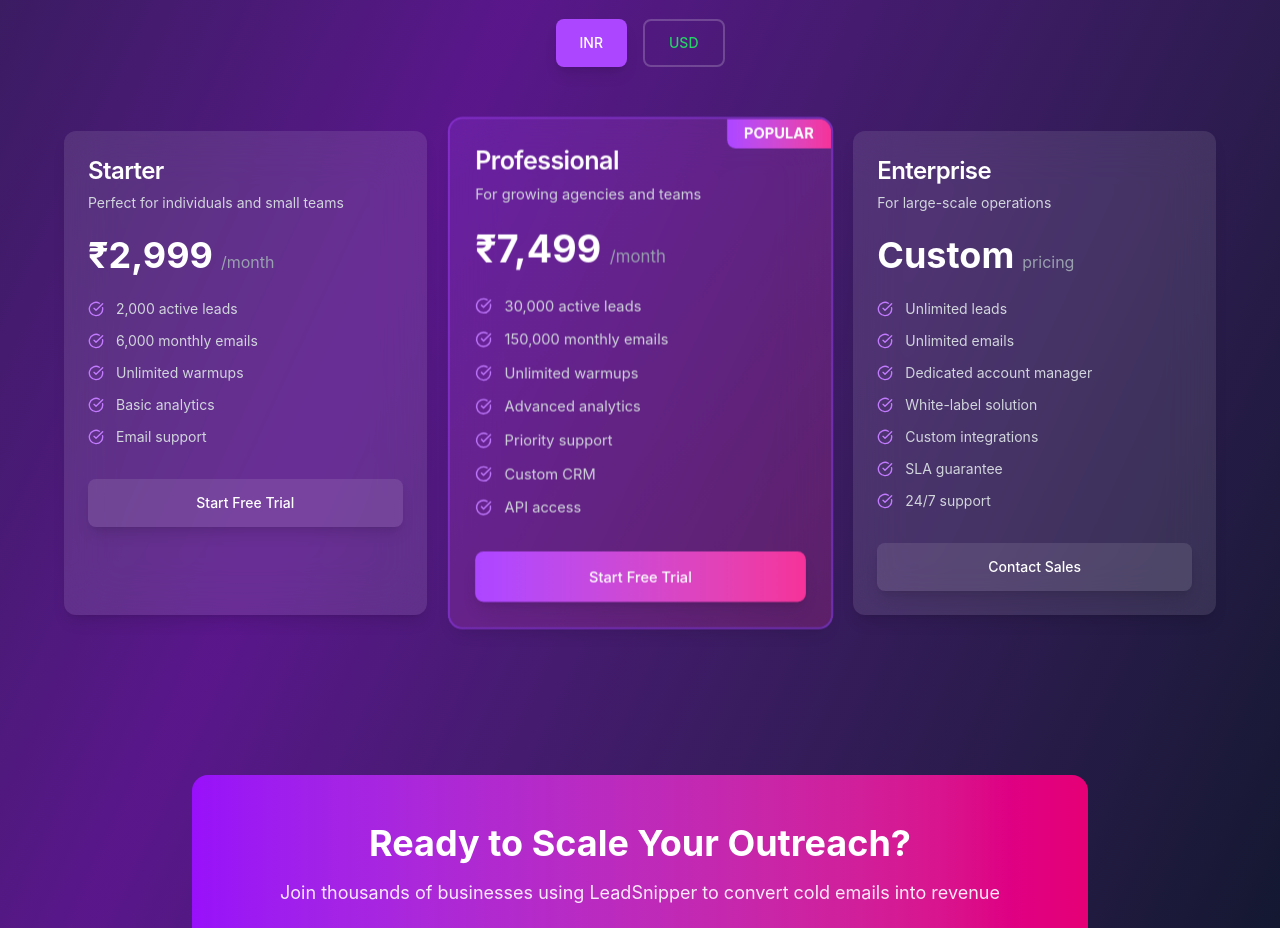
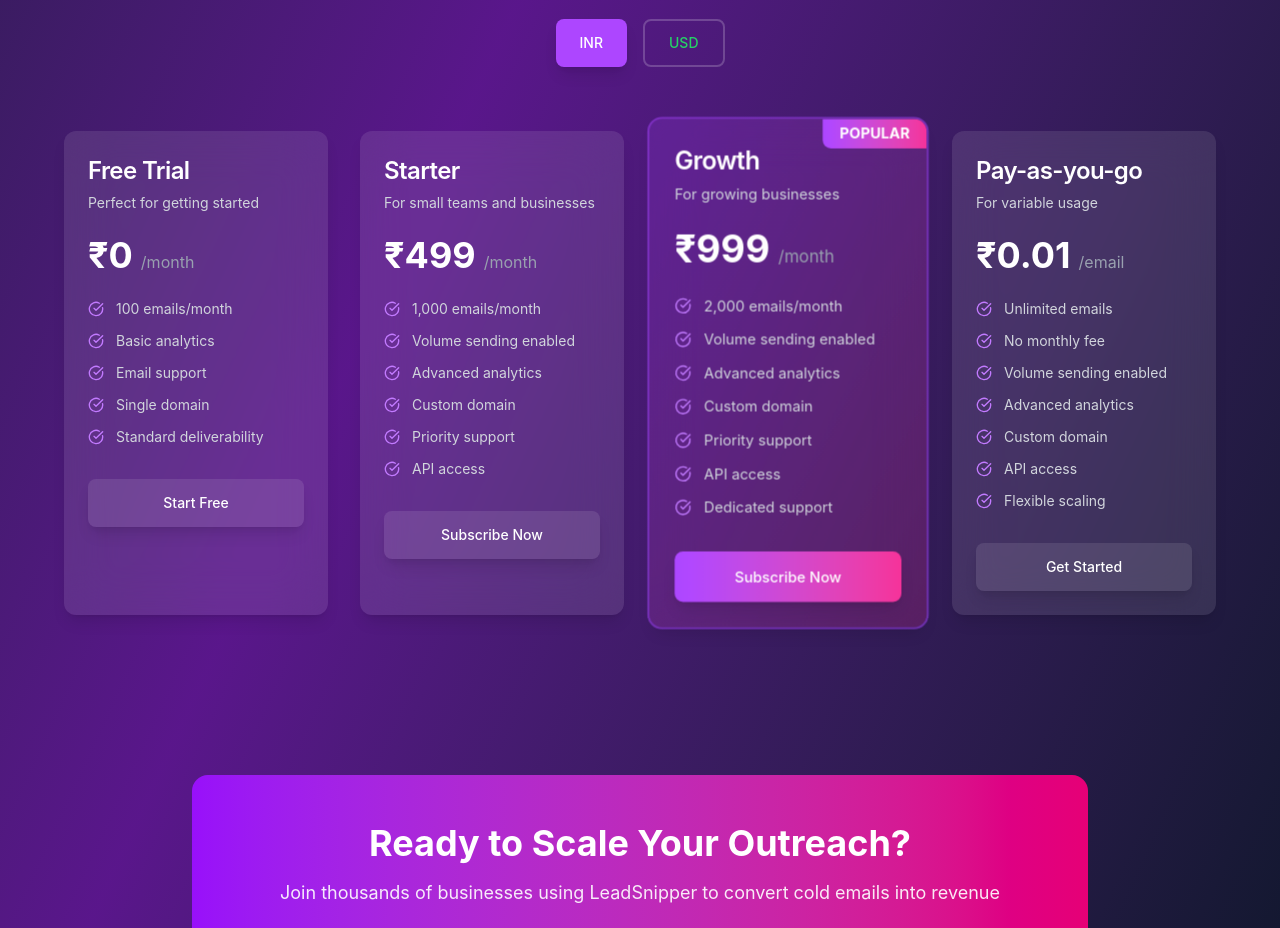
Before and after one commit to TotalAds/totalads-landing-page, a Next.js app: page /bulk-email-service in a window 1280 px wide. Shown: the part 1640-2568 px from the top of the page. Built offline with nearby package versions, Linux system fonts and the light colour scheme.

Commit message:
landing changes

```diff
--- a/pages/bulk-email-service.tsx
+++ b/pages/bulk-email-service.tsx
@@ -101,52 +101,68 @@ export default function BulkEmailService() {
 
   const pricingPlans = [
     {
-      name: "Starter",
-      description: "Perfect for individuals and small teams",
-      price: currency === "INR" ? "₹2,999" : "$39",
+      name: "Free Trial",
+      description: "Perfect for getting started",
+      price: currency === "INR" ? "₹0" : "Free",
       period: "/month",
       features: [
-        "2,000 active leads",
-        "6,000 monthly emails",
-        "Unlimited warmups",
+        "100 emails/month",
         "Basic analytics",
         "Email support",
+        "Single domain",
+        "Standard deliverability",
       ],
-      cta: "Start Free Trial",
+      cta: "Start Free",
       highlighted: false,
     },
     {
-      name: "Professional",
-      description: "For growing agencies and teams",
-      price: currency === "INR" ? "₹7,499" : "$94",
+      name: "Starter",
+      description: "For small teams and businesses",
+      price: currency === "INR" ? "₹499" : "$6",
       period: "/month",
       features: [
-        "30,000 active leads",
-        "150,000 monthly emails",
-        "Unlimited warmups",
+        "1,000 emails/month",
+        "Volume sending enabled",
         "Advanced analytics",
+        "Custom domain",
         "Priority support",
-        "Custom CRM",
         "API access",
       ],
-      cta: "Start Free Trial",
+      cta: "Subscribe Now",
+      highlighted: false,
+    },
+    {
+      name: "Growth",
+      description: "For growing businesses",
+      price: currency === "INR" ? "₹999" : "$12",
+      period: "/month",
+      features: [
+        "2,000 emails/month",
+        "Volume sending enabled",
+        "Advanced analytics",
+        "Custom domain",
+        "Priority support",
+        "API access",
+        "Dedicated support",
+      ],
+      cta: "Subscribe Now",
       highlighted: true,
     },
     {
-      name: "Enterprise",
-      description: "For large-scale operations",
-      price: "Custom",
-      period: "pricing",
+      name: "Pay-as-you-go",
+      description: "For variable usage",
+      price: currency === "INR" ? "₹0.01" : "$0.0001",
+      period: "/email",
       features: [
-        "Unlimited leads",
         "Unlimited emails",
-        "Dedicated account manager",
-        "White-label solution",
-        "Custom integrations",
-        "SLA guarantee",
-        "24/7 support",
+        "No monthly fee",
+        "Volume sending enabled",
+        "Advanced analytics",
+        "Custom domain",
+        "API access",
+        "Flexible scaling",
       ],
-      cta: "Contact Sales",
+      cta: "Get Started",
       highlighted: false,
     },
   ];
@@ -365,7 +381,7 @@ export default function BulkEmailService() {
             </motion.div>
 
             <motion.div
-              className="grid md:grid-cols-3 gap-8"
+              className="grid md:grid-cols-2 lg:grid-cols-4 gap-8"
               initial="hidden"
               whileInView="visible"
               viewport={{ once: true }}
```
